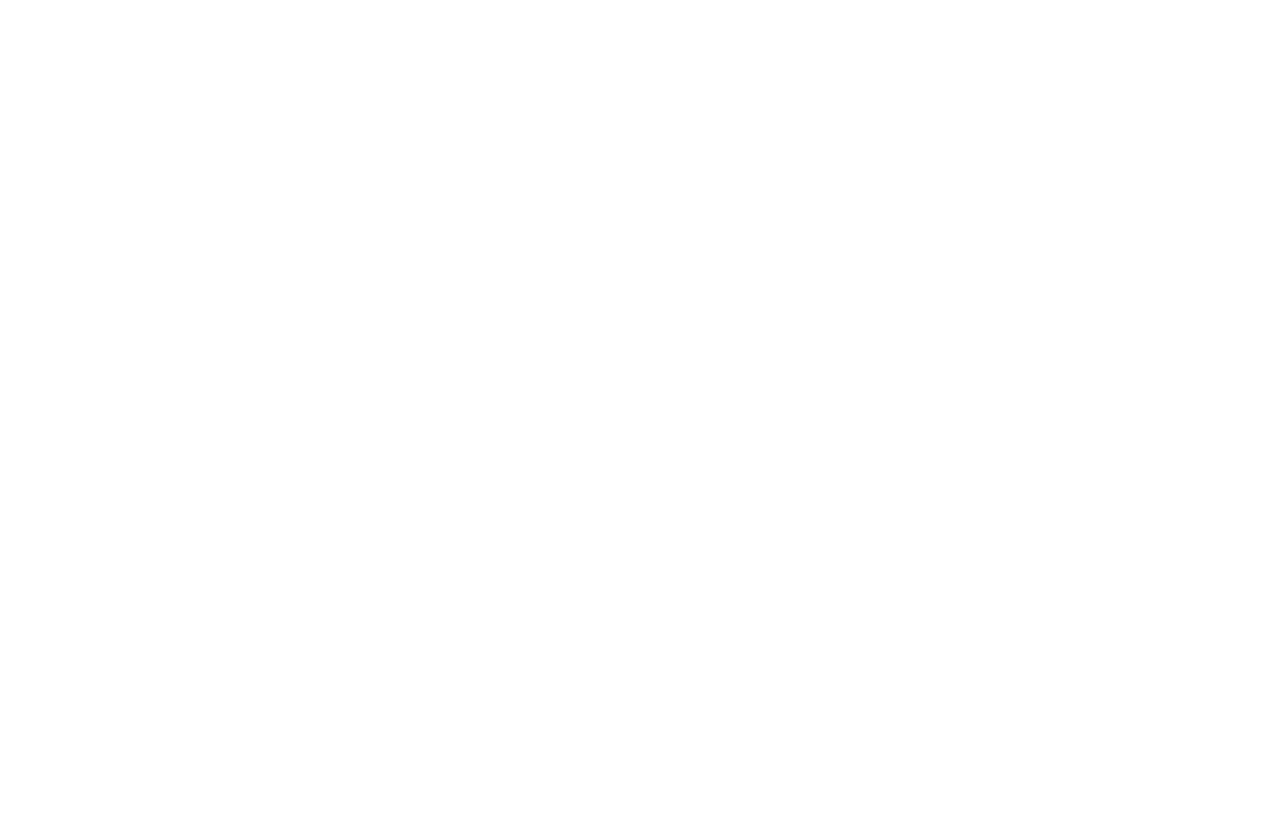
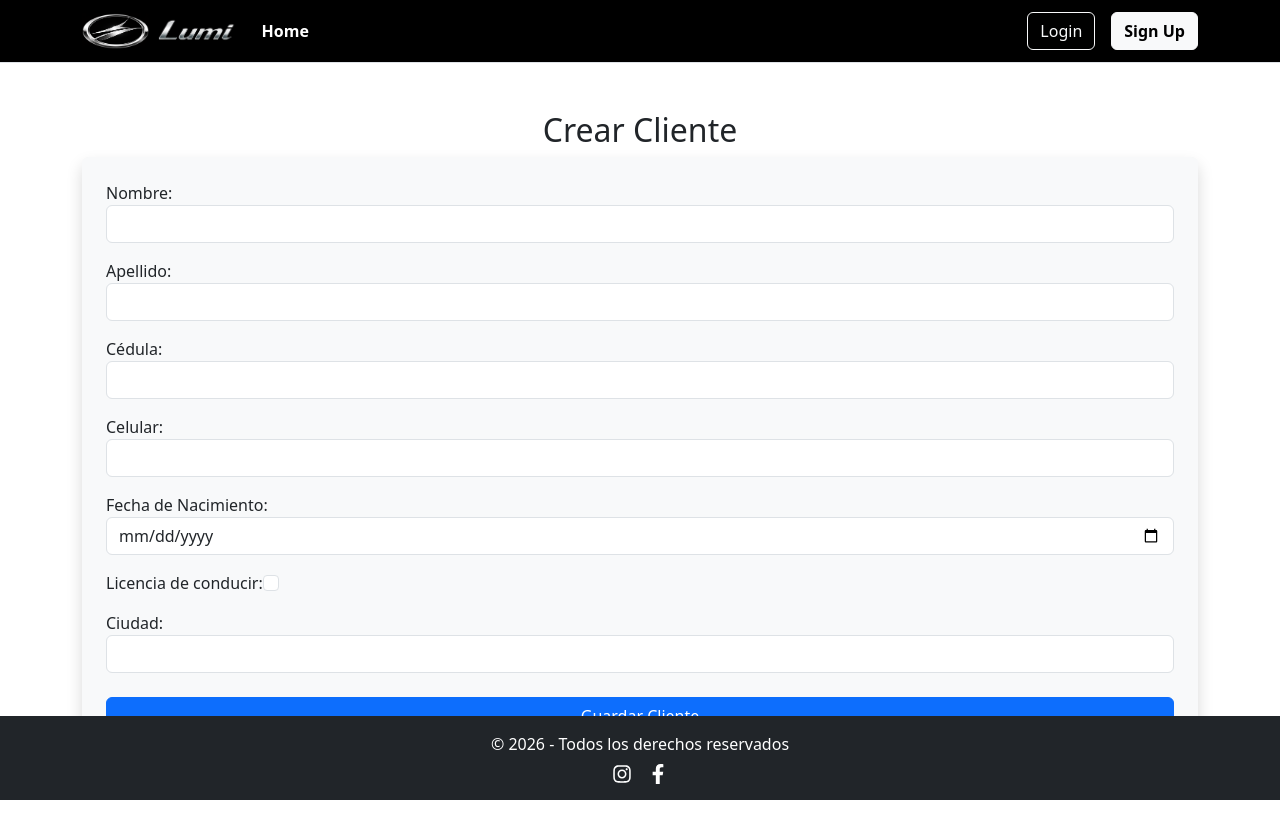
Before and after one commit to melanie-estevez/alquiler_vehiculos_front-end, a React (Vite) app: page /cliente/create in a window 1280 px wide. Before the commit this address had no page. Shown: the top 838 px of the page. Before the commit the page ends 800 px from the top, so only its background shows below. Built offline with nearby package versions, Linux system fonts and the light colour scheme.

Commit message:
clientes

```diff
--- a/src/context/AuthContext.tsx
+++ b/src/context/AuthContext.tsx
@@ -7,6 +7,7 @@
 type User = {
   email: string;
   role: Role;
+  id_cliente: string;
 };
 
 type AuthContextType = {
@@ -18,7 +19,7 @@
   isAdmin: boolean;
 };
 
-const AuthContext = createContext<AuthContextType | null>(null);
+export const AuthContext = createContext<AuthContextType | null>(null);
 
 export function AuthProvider({ children }: { children: ReactNode }) {
   const [token, setToken] = useState<string | null>(() =>
@@ -36,7 +37,8 @@
 
     const newUser: User = {
       email: payload.email,
-      role: payload.role as Role, // ✔ ahora sí coincide
+      role: payload.role as Role,
+      id_cliente: payload.id_cliente,
     };
 
     setUser(newUser);
--- /dev/null
+++ b/src/hooks/useAuth.ts
@@ -0,0 +1,20 @@
+
+import { useContext } from "react";
+import { AuthContext } from "../context/AuthContext";
+export function useAuth() {
+  const ctx = useContext(AuthContext);
+
+  if (!ctx) {
+    throw new Error("useAuth debe ser usado dentro de un AuthProvider");
+  }
+
+
+  return {
+    user: ctx.user,
+    token: ctx.token,
+    login: ctx.login,
+    register: ctx.register,
+    logout: ctx.logout,
+    isAdmin: ctx.isAdmin,
+  };
+}
--- /dev/null
+++ b/src/pages/public/ClienteCreatePage.tsx
@@ -0,0 +1,121 @@
+import { useState } from "react";
+import axios from "axios";
+import { useNavigate } from "react-router-dom";
+
+const ClienteCreatePage = () => {
+  const navigate = useNavigate();
+
+  const [formData, setFormData] = useState({
+    name: "",
+    apellido: "",
+    cedula: "",
+    celular: "",
+    fecha_nacimiento: "",
+    licencia_conducir: false,
+    ciudad: "",
+  });
+
+  const handleChange = (e: React.ChangeEvent<HTMLInputElement>) => {
+    const { name, value } = e.target;
+    setFormData({
+      ...formData,
+      [name]: value,
+    });
+  };
+
+  const handleSubmit = async (e: React.FormEvent) => {
+    e.preventDefault();
+
+    try {
+      await axios.post("/api/clientes/me", { ...formData });
+      alert("Cliente creado exitosamente");
+      navigate("/reservas");
+    } catch (error) {
+      alert("Error al crear cliente");
+      console.error(error);
+    }
+  };
+
+  return (
+    <div className="container mt-5">
+      <h2 className="text-center">Crear Cliente</h2>
+      <form onSubmit={handleSubmit} className="shadow p-4 bg-light rounded">
+        <div className="form-group">
+          <label>Nombre:</label>
+          <input
+            type="text"
+            name="name"
+            className="form-control"
+            onChange={handleChange}
+            required
+          />
+        </div>
+        <div className="form-group mt-3">
+          <label>Apellido:</label>
+          <input
+            type="text"
+            name="apellido"
+            className="form-control"
+            onChange={handleChange}
+            required
+          />
+        </div>
+        <div className="form-group mt-3">
+          <label>Cédula:</label>
+          <input
+            type="text"
+            name="cedula"
+            className="form-control"
+            onChange={handleChange}
+            required
+          />
+        </div>
+        <div className="form-group mt-3">
+          <label>Celular:</label>
+          <input
+            type="text"
+            name="celular"
+            className="form-control"
+            onChange={handleChange}
+            required
+          />
+        </div>
+        <div className="form-group mt-3">
+          <label>Fecha de Nacimiento:</label>
+          <input
+            type="date"
+            name="fecha_nacimiento"
+            className="form-control"
+            onChange={handleChange}
+            required
+          />
+        </div>
+        <div className="form-group mt-3">
+          <label>Licencia de conducir:</label>
+          <input
+            type="checkbox"
+            name="licencia_conducir"
+            className="form-check-input"
+            onChange={(e) => setFormData({ ...formData, licencia_conducir: e.target.checked })}
+          />
+        </div>
+        <div className="form-group mt-3">
+          <label>Ciudad:</label>
+          <input
+            type="text"
+            name="ciudad"
+            className="form-control"
+            onChange={handleChange}
+            required
+          />
+        </div>
+
+        <button type="submit" className="btn btn-primary w-100 mt-4">
+          Guardar Cliente
+        </button>
+      </form>
+    </div>
+  );
+};
+
+export default ClienteCreatePage;
--- a/src/pages/public/ReservaCreatePage.tsx
+++ b/src/pages/public/ReservaCreatePage.tsx
@@ -2,13 +2,14 @@
 import { useParams, useNavigate, useSearchParams } from "react-router-dom";
 import { VehiculosService } from "../../services/vehiculos.service";
 import { reservasService } from "../../services/reservas.service";
+import { useAuth } from "../../hooks/useAuth";
 
 export default function ReservaCreatePage() {
   const { id } = useParams<{ id: string }>();
   const [searchParams] = useSearchParams();
   const navigate = useNavigate();
 
-  // 🔥 prioridad: param -> query
+  const { user } = useAuth();
   const vehiculoId = id || searchParams.get("id_vehiculo");
 
   const [vehiculo, setVehiculo] = useState<any>(null);
@@ -18,6 +19,10 @@
   const fechaInicio = new Date().toISOString().split("T")[0];
 
   useEffect(() => {
+    if (!user?.id_cliente) {
+      navigate("/cliente/create");
+    }
+
     if (!vehiculoId) return;
 
     const loadVehiculo = async () => {
@@ -26,7 +31,7 @@
     };
 
     loadVehiculo();
-  }, [vehiculoId]);
+  }, [vehiculoId, user, navigate]);
 
   if (!vehiculo) {
     return <p className="mt-5 text-center">Cargando vehículo...</p>;
@@ -39,12 +44,15 @@
     setLoading(true);
 
     try {
+      if (!user?.id_cliente) {
+        alert("Por favor, complete los datos del cliente antes de hacer la reserva.");
+        navigate("/cliente/create");
+        return;
+      }
+
       await reservasService.create({
         id_vehiculo: vehiculo.id_vehiculo,
-
-        // 🚫 CLIENTE (luego con auth)
-        // id_cliente: user.id_cliente,
-
+        id_cliente: user.id_cliente,
         fecha_inicio: fechaInicio,
         dias,
         fecha_fin: fechaFin.toISOString().split("T")[0],
@@ -52,7 +60,8 @@
 
       alert("Reserva creada");
       navigate("/dashboard");
-    } catch {
+    } catch (error) {
+      console.error("Error al crear reserva", error);
       alert("Error al crear reserva");
     } finally {
       setLoading(false);
--- a/src/routes/public.routes.tsx
+++ b/src/routes/public.routes.tsx
@@ -1,4 +1,3 @@
-
 import type { RouteObject } from "react-router-dom";
 import PublicLayout from "../layouts/PublicLayout";
 import HomePage from "../pages/public/HomePage";
@@ -7,6 +6,7 @@
 import Register from "../pages/public/Register";
 import PublicOnly from "./PublicOnly";
 import ReservaCreatePage from "../pages/public/ReservaCreatePage";
+import ClienteCreatePage from "../pages/public/ClienteCreatePage";
 
 const publicRoutes: RouteObject = {
   element: <PublicLayout />,
@@ -14,6 +14,7 @@
     { path: "/", element: <HomePage /> },
     { path: "/carros", element: <CarrosPage /> },
     { path: "/reservar/:id", element: <ReservaCreatePage /> },
+    { path: "/cliente/create", element: <ClienteCreatePage /> },
     {
       path: "/auth/login",
       element: (
--- a/src/services/reservas.service.ts
+++ b/src/services/reservas.service.ts
@@ -1,4 +1,4 @@
-import {api} from './api';
+import { api } from './api';
 
 export const reservasService = {
   getAll: (params?: any) =>
@@ -9,6 +9,7 @@
 
   create: (data: {
     id_vehiculo: string;
+    id_cliente: string;
     fecha_inicio: string;
     dias: number;
     fecha_fin: string;
```
